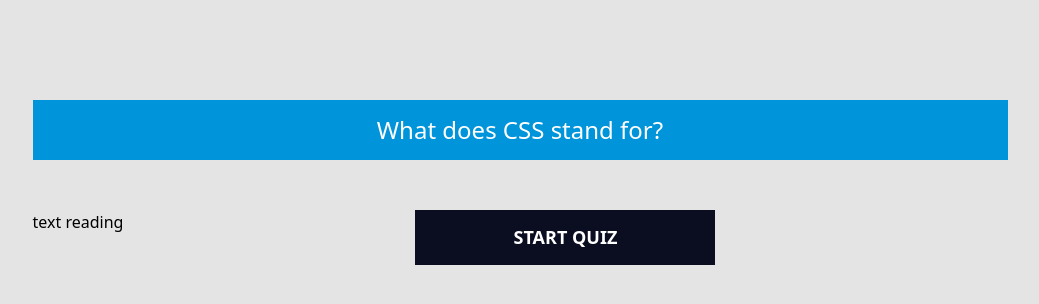
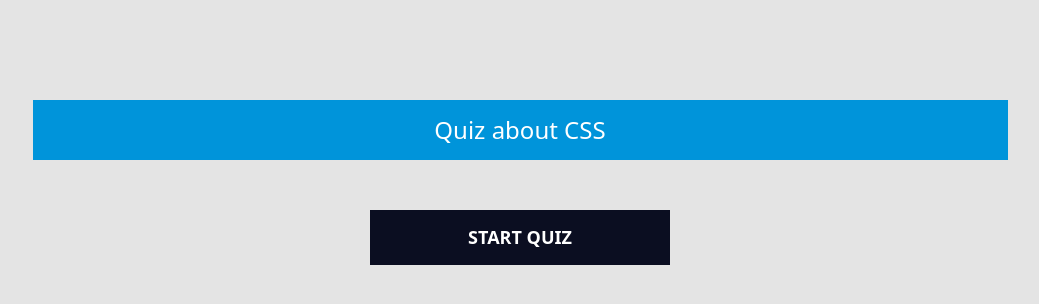
Before and after one commit to hdwhitem/quizReactApp, a React (Vite) app: page / in a window 1280 px wide. Shown: the top 304 px of the page, without its empty margins (120-1159 px from the left). Built offline with nearby package versions, Linux system fonts and the light colour scheme.

Commit message:
remove <p> from Reading.jsx

```diff
--- a/src/components/Reading.jsx
+++ b/src/components/Reading.jsx
@@ -3,12 +3,10 @@ import { QuizContext } from "../contexts/quiz"
 
 const Reading = () => {
   const [quizState, dispatch] = useContext(QuizContext)
-  const currentQuestion = quizState.questions[quizState.currentQuestionIndex]
   return (
     <div>
-      <div className="question">{currentQuestion.question}</div>
+      <div className="question">Quiz about CSS</div>
       <div className="answers">
-        <p>text reading</p>
       <div onClick={() => dispatch({ type: "START_QUIZ" })} className="next-button">
         Start Quiz
       </div>
```
